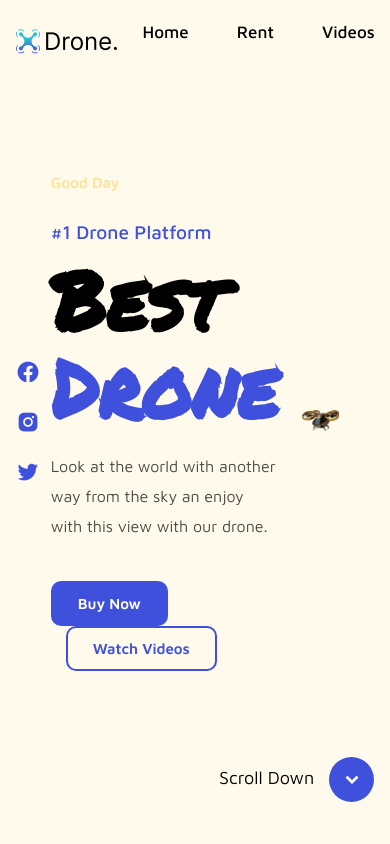
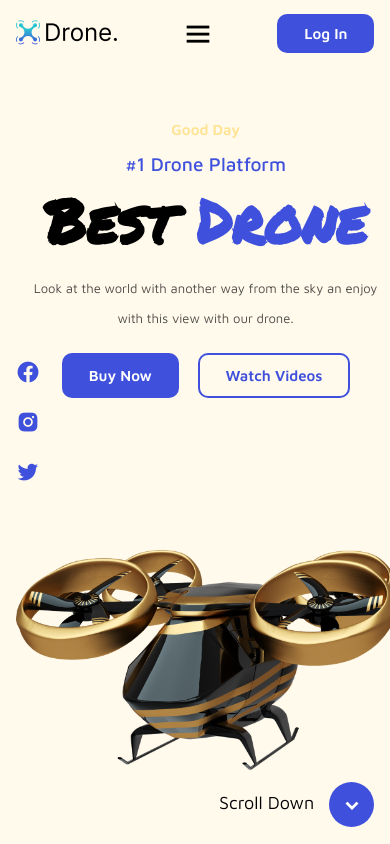
Before and after one commit to RickFidelis/WebSite-Drone, a plain HTML site: page index.html in a window 390 px wide. Drawn offline with nearby package versions, Linux system fonts and the light colour scheme.

Commit message:
Finalizando Projeto

```diff
--- a/css/styles.css
+++ b/css/styles.css
@@ -248,6 +248,119 @@ span {
     }
 }
 
+@media(max-width: 1300px) {
+    .icon {
+        display: none;
+    }
+    section {
+        padding: 0 4%;
+    }
+}
+
+@media(max-width: 1060px) {
+    .hero {
+        grid-template-columns: 1fr;
+    }
+
+    .hero-img {
+        text-align: center;
+    }
+
+    .hero-img img {
+        width: 550px;
+        height: auto;
+    }
+
+    .hero-text {
+        padding-top: 50px;
+        text-align: center;
+    }
+
+    .icon {
+        display: block;
+    }
+
+    .hero-text h6 {
+        margin-bottom: 15px;
+    }
+}
+
+@media(max-width: 960px) {
+    #menu-icon {
+        display: block;
+    }
+    .navbar {
+        position: absolute;
+        top: 100%;
+        right: -100%;
+        width: 250px;
+        min-height: 100vh;
+        display: flex;
+        flex-direction: column;
+        background: #f9f4e5;
+        transition: all .50s ease;
+    }
+
+    .navbar a {
+        display: block;
+        padding: 15px;
+        font-size: 22px;
+    }
+
+    .navbar a:hover {
+        border-bottom: 2px solid transparent;
+    }
+
+    .navbar.active {
+        right: 0;
+    }
+}
+
+@media(max-width: 750px) {
+    .hero-img img {
+        width: 450px;
+        height: auto;
+    }
+}
+
+@media(max-width: 570px) {
+    .hero-text h1 {
+        font-size: 70px;
+    }
+
+    .hero-text p {
+        margin-bottom: 20px;
+    }
+
+    .hero {
+        gap: 10px
+    }
+}
+
+@media(max-width: 500px) {
+    .hero-img img {
+        width: 380px;
+        height: auto;
+    }
+
+    .hero-text p {
+        font-size: 15px;
+    }
+
+    .hero-text h1 {
+        font-size: 60px;
+    }
+
+    .scroll {
+        bottom: 2%;
+    }
+}
+
+@media(max-width: 450px) {
+    .hero-text p {
+        font-size: 13px;
+    }
+}
 
 
 /* 15:56 */
--- a/script/script.js
+++ b/script/script.js
@@ -0,0 +1,7 @@
+let menu = document.querySelector('#menu-icon');
+let navbar = document.querySelector('.navbar');
+
+menu.onclick = () => {
+    menu.classList.toggle('bx-x');
+    navbar.classList.toggle('active');
+}
```
